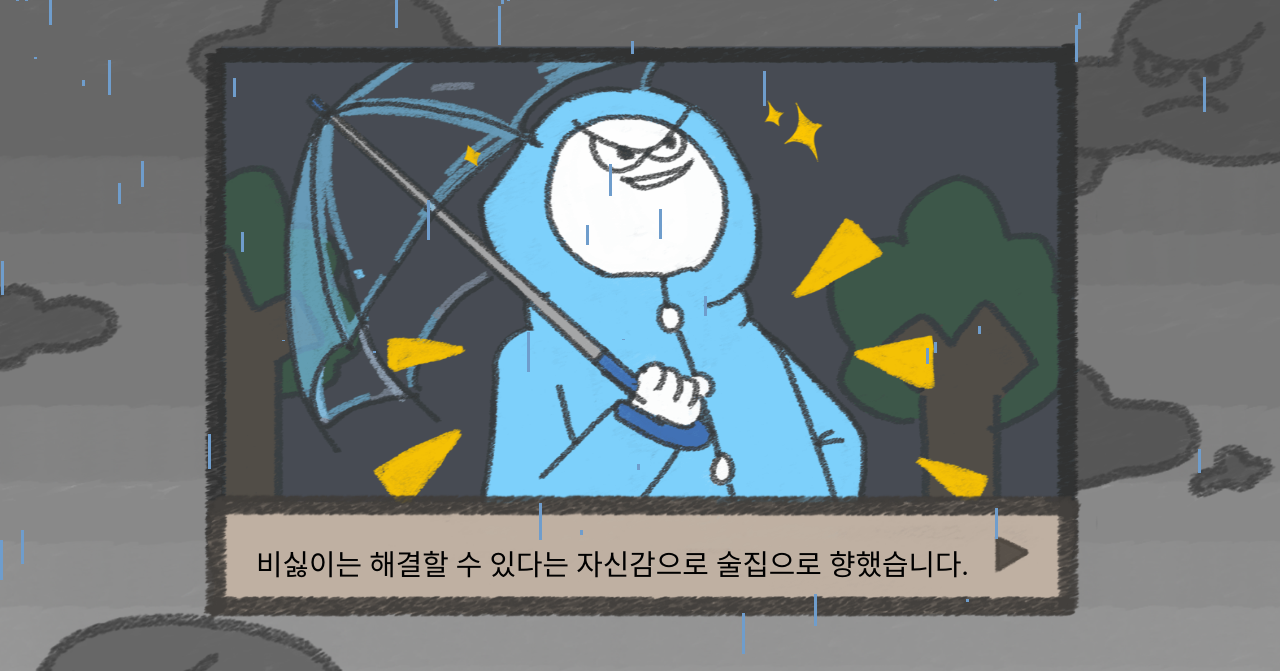
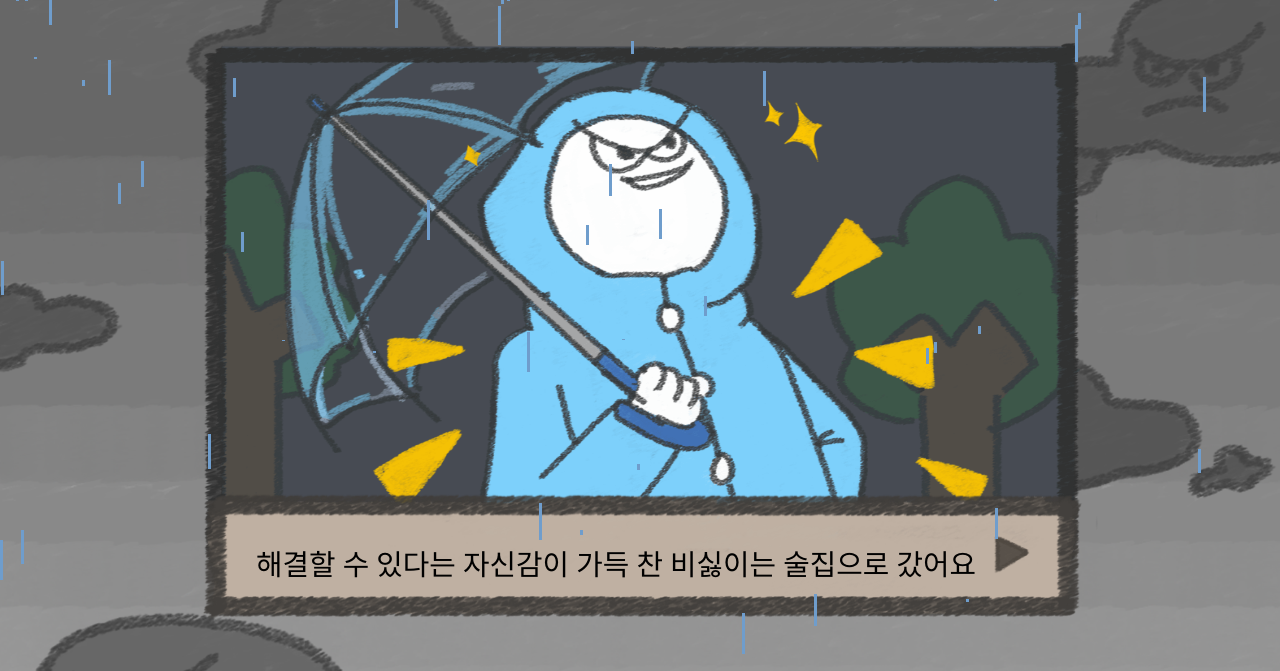
Before and after one commit to hk-jiheekim/i-hate-rain_part2, a plain HTML site: page index4_9.html in a window 1280 px wide. Shown: the top 671 px of the page. Drawn offline with Linux system fonts and the light colour scheme; a web font is replaced by a local one.

Commit message:
Add files via upload

```diff
--- a/index4_9.html
+++ b/index4_9.html
@@ -42,7 +42,7 @@
 
 			<div class="rain" id="tt"></div>
 
-			<p id="p1">비싫이는 해결할 수 있다는 자신감으로 술집으로 향했습니다.  </p>
+			<p id="p1">해결할 수 있다는 자신감이 가득 찬 비싫이는 술집으로 갔어요  </p>
 			<a href="index5.html"><img src="img2/next.png" class="nb" id="img3"></a>
 			<img src="img2/bar.png" class="ab" id="img2">
 			<img src="img2/4_9.png" class="aa" id="img1">
```
